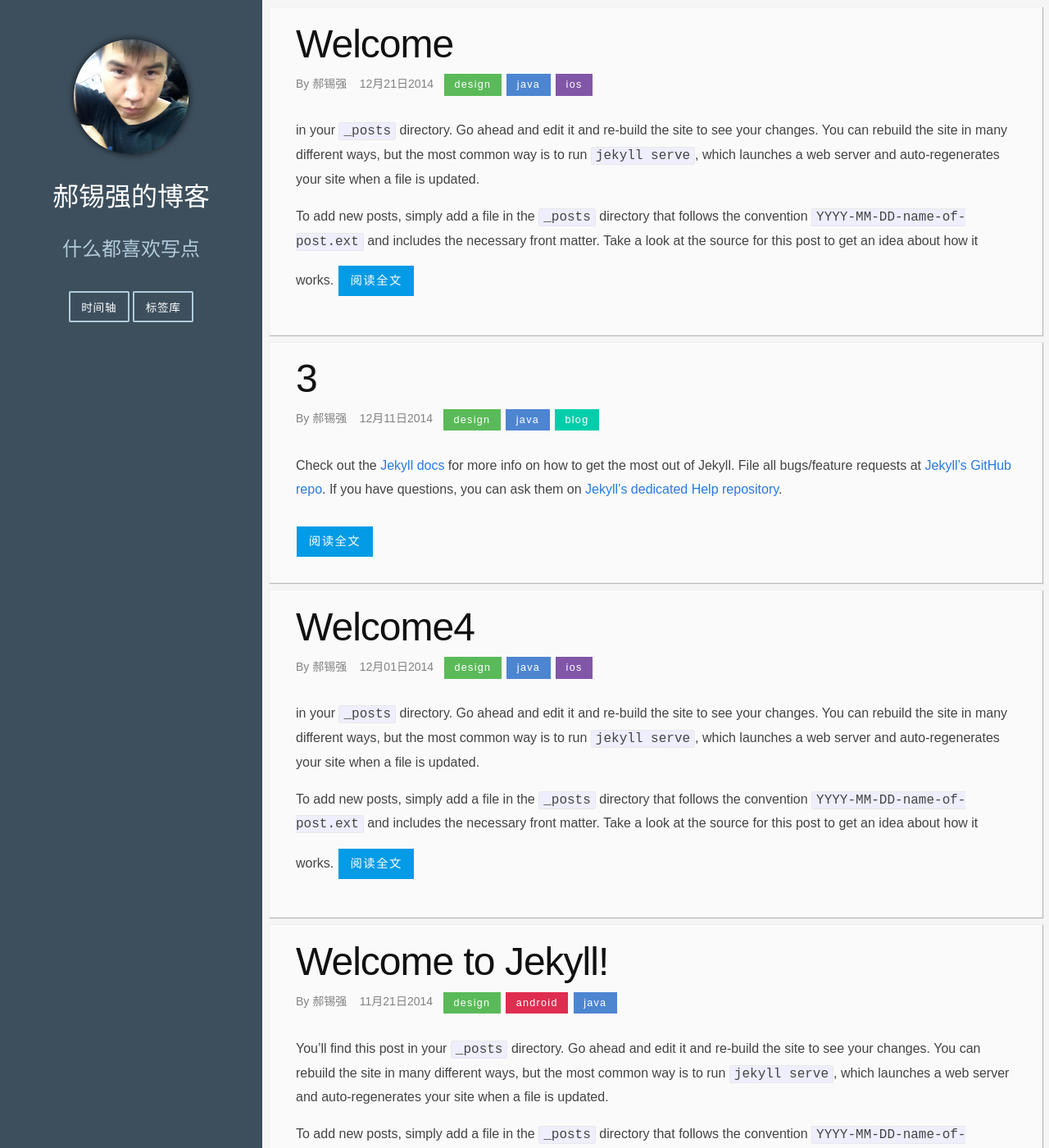
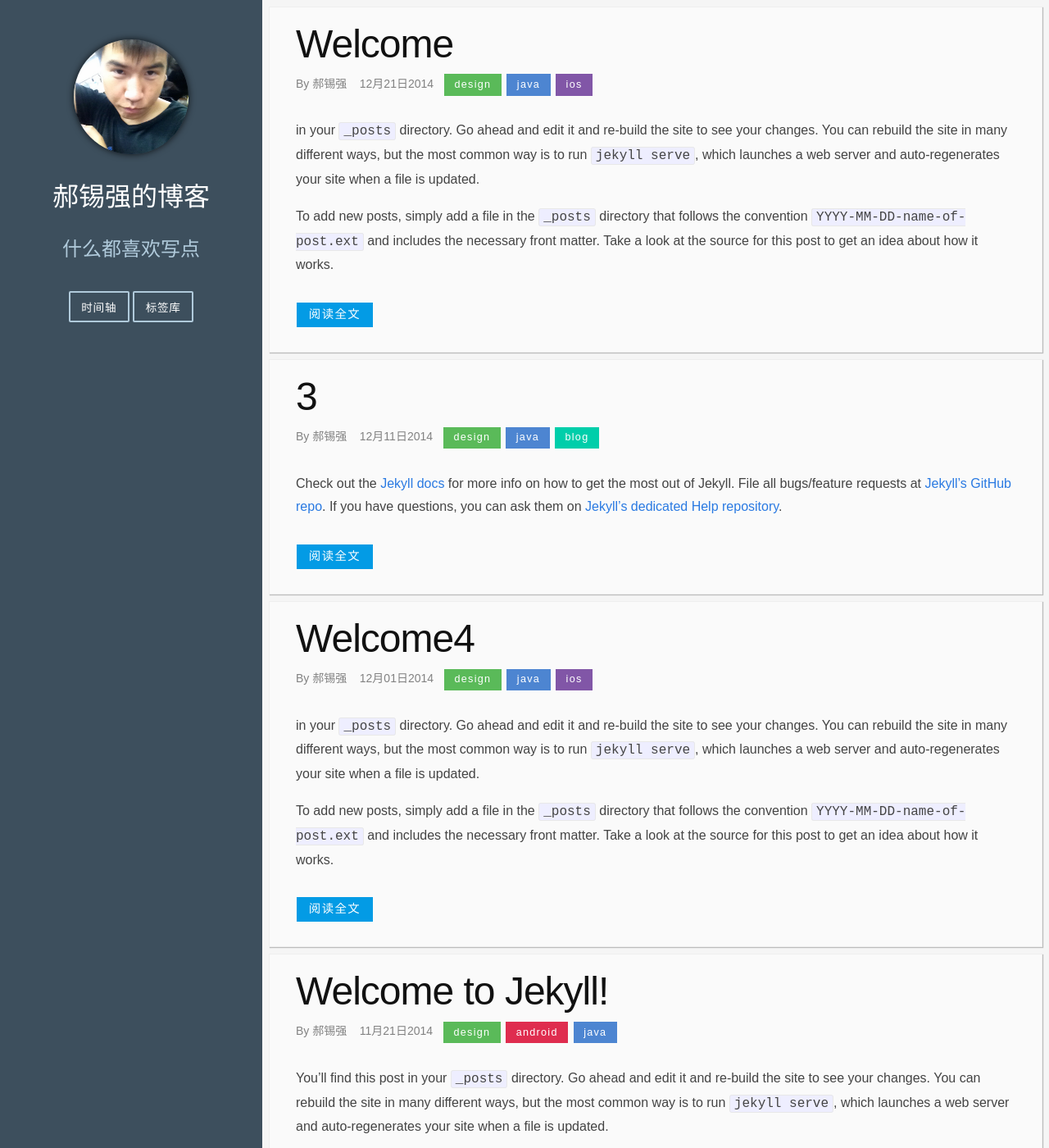
Before and after one commit to Haoxiqiang/haoxiqiang.github.io, a Jekyll site: the page built from index.html, in a window 1280 px wide and 1400 px high. Shown: the whole window at 82% size. Built offline with Jekyll 4.4.1, drawn with Linux system fonts in a browser that asks for light colours; the list of posts is cut into pages by our own code.

Commit message:
1.update

```diff
--- a/_config.yml
+++ b/_config.yml
@@ -29,7 +29,6 @@
 highlighter: pygments
 
 kramdown:
-  parse_block_html: true
   input: GFM
 
 permalink: /:categories/:year-:month-:title.html
--- a/_includes/head.html
+++ b/_includes/head.html
@@ -1,7 +1,6 @@
 <head>
   <meta charset="utf-8">
-  <meta http-equiv="X-UA-Compatible" content="IE=edge">
-  <meta name="viewport" content="width=device-width initial-scale=1">
+  <meta name="viewport" content="width=device-width, initial-scale=1.0">
 
   <title>{% if page.title %}{{ page.title }}{% else %}{{ site.title }}{% endif %}</title>
   <meta name="description" content="{% if page.excerpt %}{{ page.excerpt | strip_html | strip_newlines | truncate: 160 }}{% else %}{{ site.description }}{% endif %}">
--- a/_layouts/default.html
+++ b/_layouts/default.html
@@ -4,16 +4,36 @@
   {% include head.html %}
   {% include analytics.html %}
 
-  <body>
-    <div id="layout" class="pure-g">
-      {% include header.html %}
+<body>
+  <div id="layout" class="pure-g">
+      <div class="sidebar pure-u-1 pure-u-md-1-4">
+
+          <div class="sidebar-header">
+              <div class="sidebar-header-pic">
+                  <a href="{{'/'| prepend: site.baseurl}}">
+                      <img src="{{'/img/headicon.png'| prepend: site.baseurl }}" alt="Profile Picture" style="width: 140px;" title="返回首页">
+                  </a>
+              </div>
+              <h1 class="sidebar-title">郝锡强的博客</h1>
+              <h2 class="sidebar-tagline">什么都喜欢写点</h2>
+
+              <nav class="sidebar-nav">
+                  <ul class="sidebar-nav-list">
+                      <li class="sidebar-nav-item">
+                          <a class="pure-button" href="{{'/list/timing.html'| prepend: site.baseurl }}">时间轴</a>
+                      </li>
+                      <li class="sidebar-nav-item">
+                          <a class="pure-button" href="{{'/list/tag.html'| prepend: site.baseurl }}">标签库</a>
+                      </li>
+                  </ul>
+              </nav>
+          </div>
+      </div>
 
       <div class="content pure-u-1 pure-u-md-3-4">
           {{ content }}
       </div>
-
-
-    </div>
-  </body>
+  </div>
+</body>
 
 </html>
--- a/_sass/_base.scss
+++ b/_sass/_base.scss
@@ -1,8 +1,13 @@
 /**
  * Reset some basic elements
  */
+* {
+    -webkit-box-sizing: border-box;
+    -moz-box-sizing: border-box;
+    box-sizing: border-box;
+}
 
-body, h1, h2, h3, h4, h5, h6,
+h1, h2, h3, h4, h5, h6,
 p, blockquote, pre, hr,
 dl, dd, ol, ul, figure {
     margin: 0;
@@ -18,7 +23,7 @@
 
     -webkit-text-size-adjust: 100%;
     background: #f5f5f5;
-    overflow-x:hidden;
+
 }
 
 code.has-jax {font: inherit; font-size: 100%; background: inherit; border: inherit;}
@@ -91,10 +96,16 @@
 }
 
 /*hxq*/
+html,body,#layout{
+    min-height: 100%;
+    padding: 0;
+    height: 100%;
+}
 .sidebar {
     background: $sidebar-backgroud;
     color: #fff;
     text-align: center;
+    overflow-y:hidden;
 }
 .sidebar-header {
     clear: both;
@@ -323,24 +334,14 @@
     text-align: center;
 }
 
-@include media-query($on-laptop) {
-    .footer-col-1,
-    .footer-col-2 {
-        width: -webkit-calc(50% - (#{$spacing-unit} / 2));
-        width:         calc(50% - (#{$spacing-unit} / 2));
+@media (min-width: 48em) {
+    .content {
+        margin-left: 25%;
     }
-
-    .footer-col-3 {
-        width: -webkit-calc(100% - (#{$spacing-unit} / 2));
-        width:         calc(100% - (#{$spacing-unit} / 2));
-    }
-}
-
-@include media-query($on-palm) {
-    .footer-col {
-        float: none;
-        width: -webkit-calc(100% - (#{$spacing-unit} / 2));
-        width:         calc(100% - (#{$spacing-unit} / 2));
+    .sidebar {
+        position: fixed;
+        top: 0;
+        bottom: 0;
     }
 }
 
@@ -363,8 +364,8 @@
 
     > svg {
         display: inline-block;
-        width: 16px;
-        height: 16px;
+        width: 1em;
+        height: 1em;
         vertical-align: middle;
 
         path {
--- a/index.html
+++ b/index.html
@@ -20,10 +20,8 @@
 
             <div class="post-content">
                 {{ post.content | split:'<!-- more -->'| first }}
-
-
-                <a href="{{ post.url | prepend: site.baseurl }}" class="post-category-read">阅读全文</a>
             </div>
+             <a href="{{ post.url | prepend: site.baseurl }}" class="post-category-read">阅读全文</a>
         </section>
 
       {% endfor %}
```
Also changed, not shown: other parts of _includes/head.html (+0 -6 lines), _layouts/post.html (+9 -1 lines), 14 other files.
